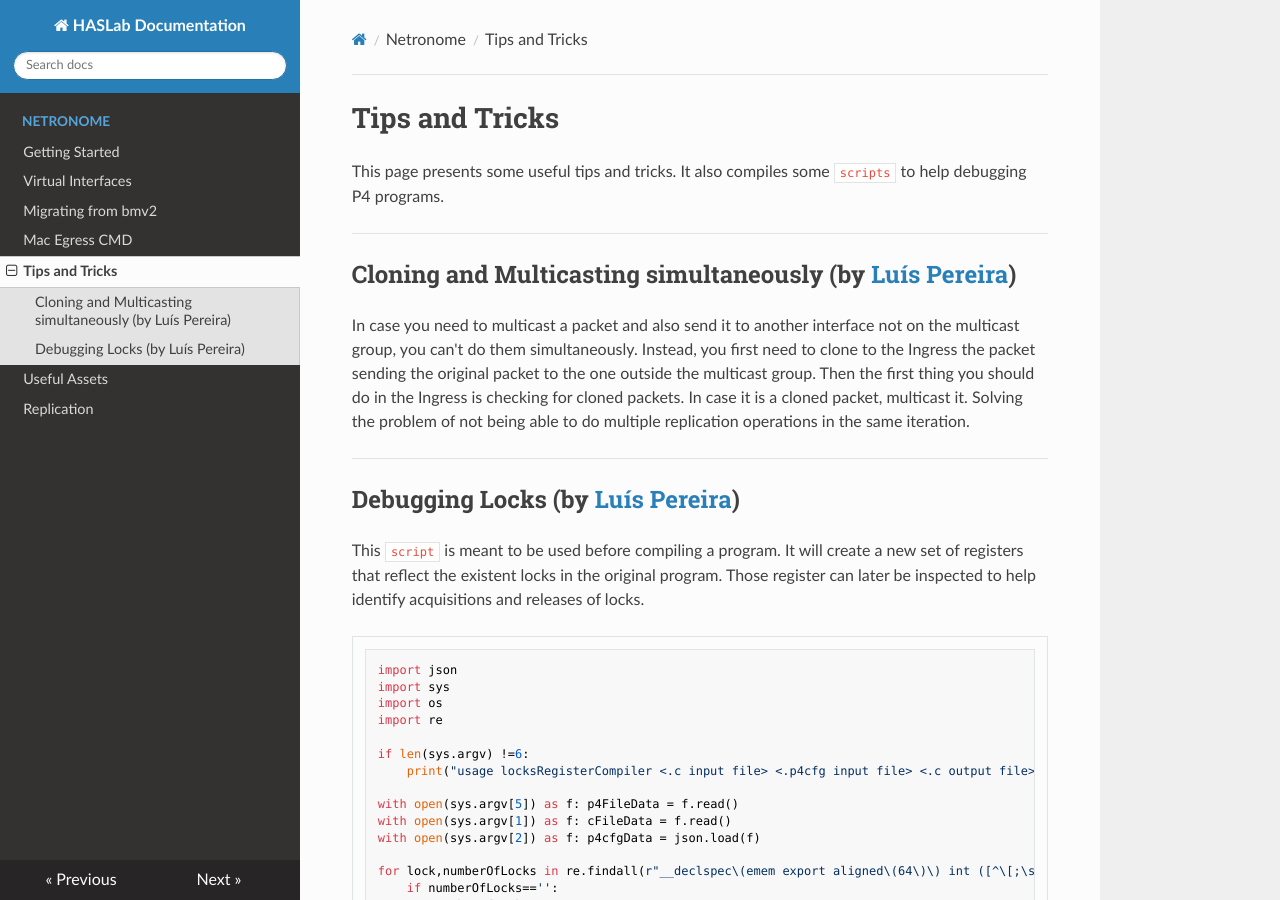
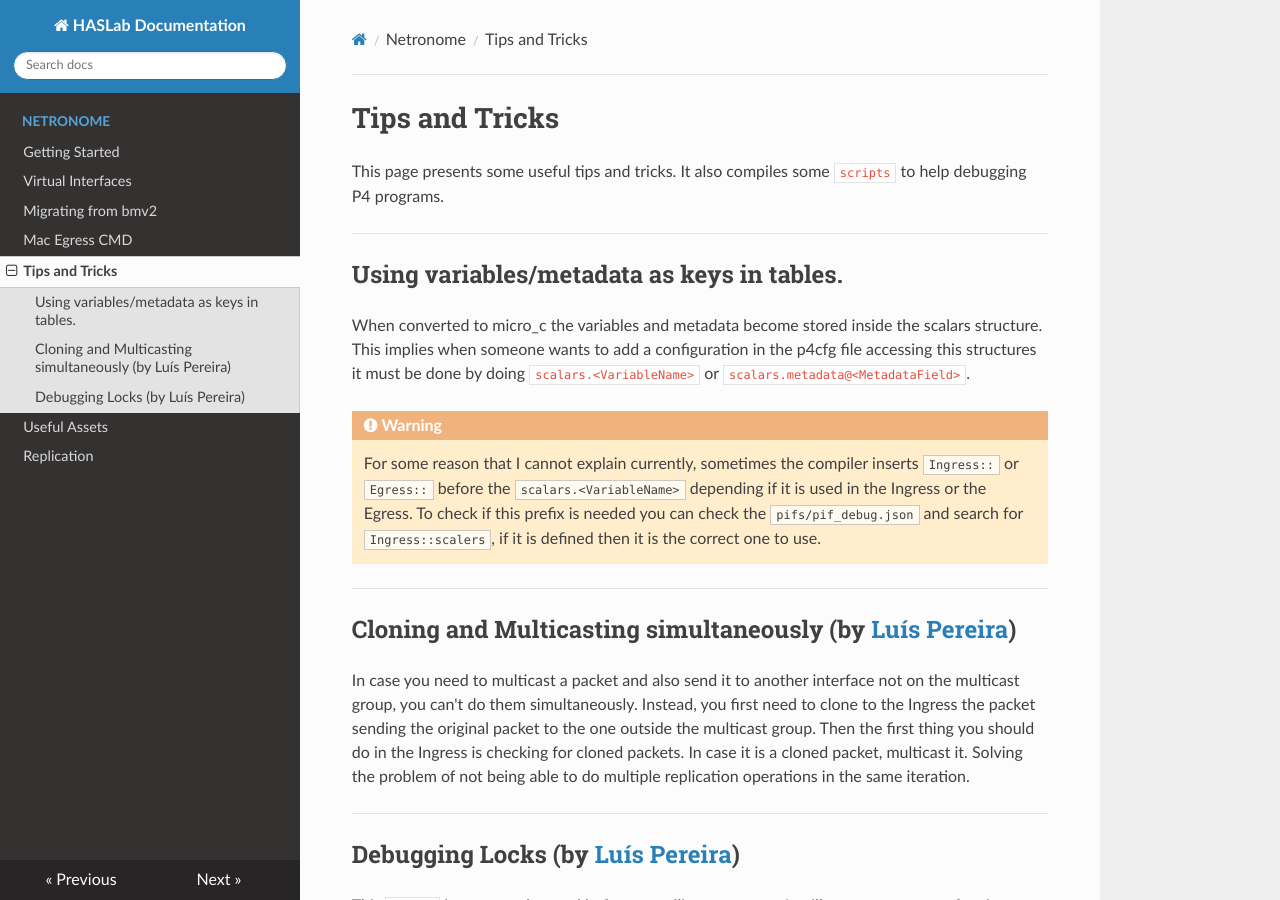
Before and after one commit to RuiCunhaM/netronome-p4-documentation, an MkDocs documentation site: the page built from docs/tips.md, in a window 1280 px wide and 900 px high. Built offline with MkDocs 1.6.1, drawn with Linux system fonts in a browser that asks for light colours; nearby versions of some CDN libraries.

Commit message:
add information about using scalars

```diff
--- a/docs/tips.md
+++ b/docs/tips.md
@@ -1,6 +1,17 @@
 # Tips and Tricks
 
 This page presents some useful tips and tricks. It also compiles some `scripts` to help debugging P4 programs.
+
+---
+
+## Using variables/metadata as keys in tables.
+
+When converted to micro_c the variables and metadata become stored inside the scalars structure.
+This implies when someone wants to add a configuration in the p4cfg file accessing this structures it must be done by doing `scalars.<VariableName>` or `scalars.metadata@<MetadataField>`.
+
+!!! warning
+    For some reason that I cannot explain currently, sometimes the compiler inserts `Ingress::` or `Egress::` before the `scalars.<VariableName>` depending if it is used in the Ingress or the Egress.
+    To check if this prefix is needed you can check the `pifs/pif_debug.json` and search for `Ingress::scalers`, if it is defined then it is the correct one to use.
 
 ---
 
```
